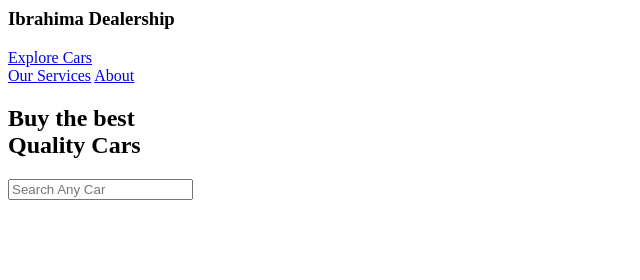
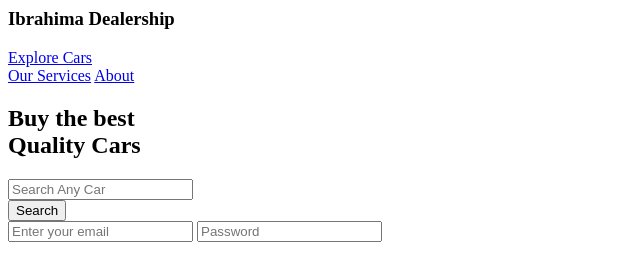
Before and after one commit to Ibrahima2499/myfinalproject, a plain HTML site: page index.html in a window 1280 px wide. Shown: the whole page, without its empty margins (0-640 px from the left). Drawn offline with Linux system fonts and the light colour scheme.

Commit message:
Add Email/Password

```diff
--- a/index.html
+++ b/index.html
@@ -19,7 +19,13 @@
                         <div class="search">
                             <input type="text" placeholder="Search Any Car">
                         </div>
-
+                        <button type="submit">Search</button>
+            </div>
+            <div class="form">
+                <div class="box">
+                    <input type="email" name="email" placeholder="Enter your email">
+                    <input type="password" name="password" placeholder="Password">
+                </div>
                 </div>
             </nav>
 
```
